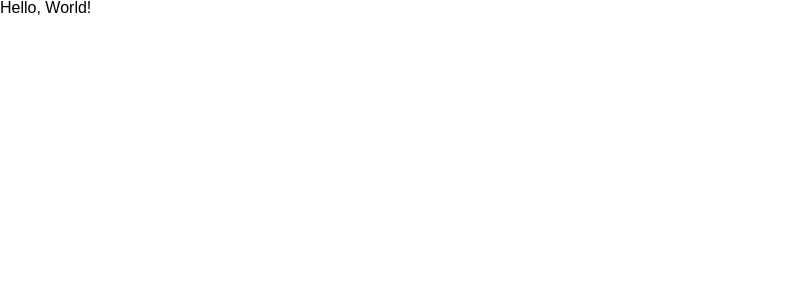
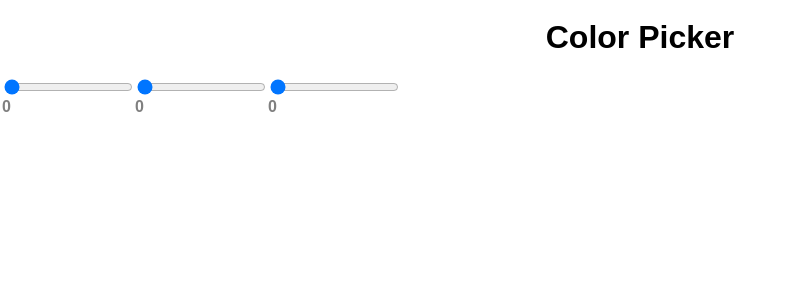
Before and after one commit to foxamanda2/color-picker, a React (Create React App) app: page / in a window 1280 px wide. Shown: the top 300 px of the page, without its empty margins (0-796 px from the left). Built offline with nearby package versions, Linux system fonts and the light colour scheme.

Commit message:
Initial commit

```diff
--- a/src/App.jsx
+++ b/src/App.jsx
@@ -1,7 +1,63 @@
 import React, { Component } from 'react'
 
-export class App extends Component {
+// CSS
+// const styles = styled.div{
+
+// }
+export class Slider extends Component {
+  state = {
+    value: 0,
+  }
+
+  handleOnChange = event => {
+    return this.setState({ value: event.target.value })
+  }
   render() {
-    return <div>Hello, World!</div>
+    return (
+      <div>
+        <input
+          className="slider"
+          type="range"
+          min={0}
+          max={255}
+          value={this.state.value}
+          onChange={this.handleOnChange}
+        />
+        <div className="value">{this.state.value}</div>
+      </div>
+    )
   }
 }
+export class App extends Component {
+  handleUpdateColor = () => {
+    const red = this.state.color
+  }
+  state = {
+    color: '000000',
+  }
+
+  render() {
+    return (
+      <div>
+        <h1>Color Picker</h1>
+        <h2>
+          <Slider
+            color="#0076D9"
+            hexColor="red"
+            handleUpdateColor={this.HandleUpdateColor}
+          />
+          <Slider
+            color="#0076D9"
+            hexColor="red"
+            handleUpdateColor={this.HandleUpdateColor}
+          />
+          <Slider
+            color="#0076D9"
+            hexColor="red"
+            handleUpdateColor={this.HandleUpdateColor}
+          />
+        </h2>
+      </div>
+    )
+  }
+}
--- a/src/index.scss
+++ b/src/index.scss
@@ -10,3 +10,18 @@ body {
   margin: 0;
   min-height: 100%;
 }
+h1 {
+  text-align: center;
+}
+h2 {
+  display: flex;
+  color: gray;
+  margin: 2px;
+}
+.value {
+  flex: 1;
+  font-size: 1rem;
+}
+.slider {
+  flex: 6;
+}
```
